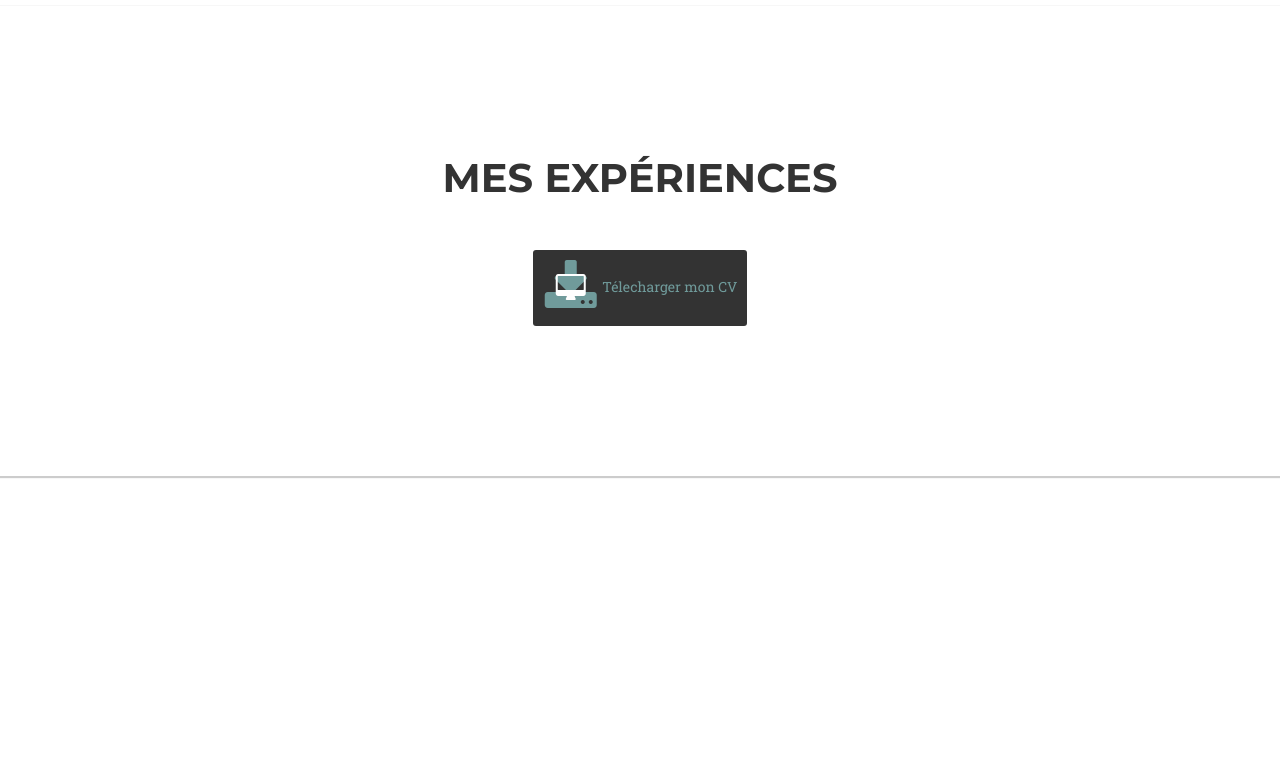
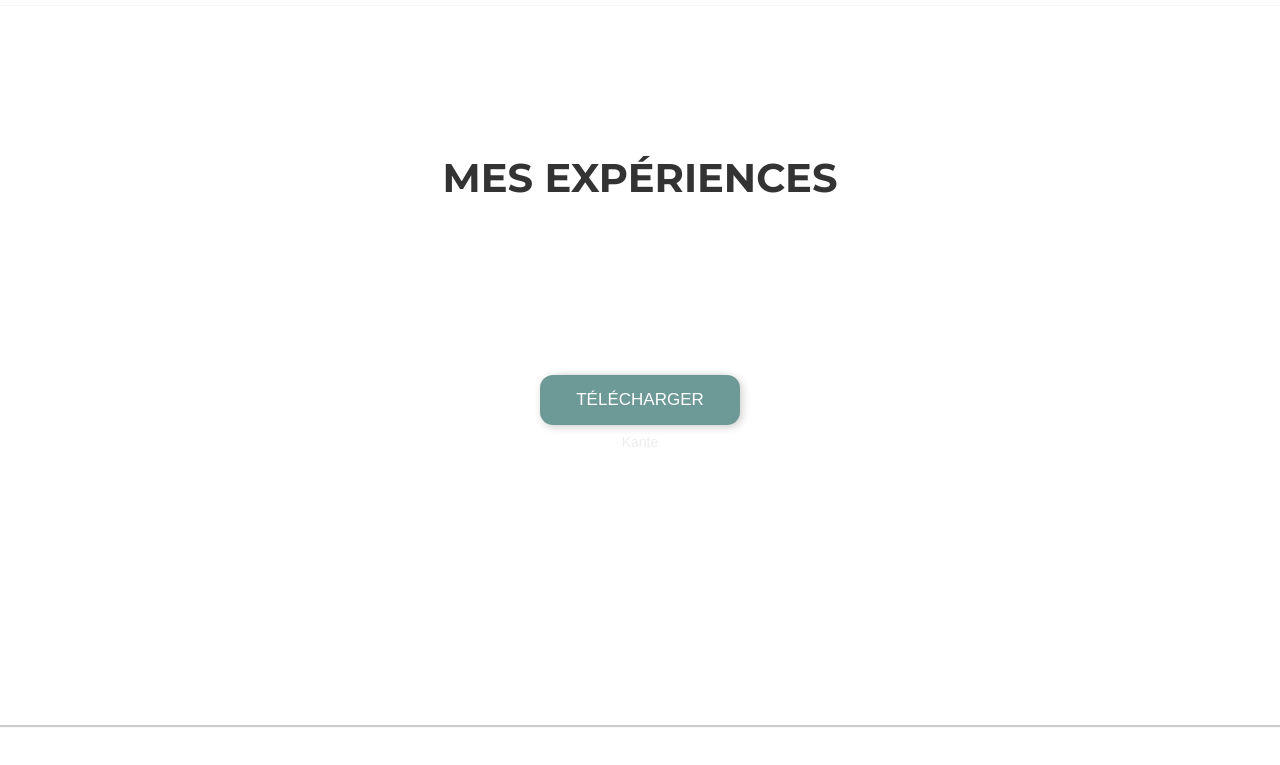
Before and after one commit to moussaKante/site_cv, a PHP site: page / in a window 1280 px wide. Shown: the part 2001-2766 px from the top of the page. Run offline with PHP 8.4, Linux system fonts and the light colour scheme; data comes from the database, SQL or seed files in the repository; data that the repository does not hold is empty; some libraries are stand-ins or nearby versions; some web fonts are replaced.

Commit message:
Mise a jour du style avec le nouveau bouton

```diff
--- a/front/css/styleFront.css
+++ b/front/css/styleFront.css
@@ -193,7 +193,8 @@ ul.social-buttons li a:active {
 
 
 
-/********************* FIN BOUTON ********************/
+/********************** FIN BOUTON ********************/
+/********************** FORM *************************/
 section#contact ::-webkit-input-placeholder {
   font-family: "Montserrat", "Helvetica Neue", Helvetica, Arial, sans-serif;
   text-transform: uppercase;
@@ -225,6 +226,19 @@ section#contact .form-control:focus {
   border-color: #6D9A97;
   box-shadow: none;
 }
+
+section#contact {
+  background-color: #222222;
+  background-image: url('../img/map-image.png');
+  background-position: center;
+  background-repeat: no-repeat;
+}
+section#contact .form-control:focus {
+  border-color: #6D9A97;
+  box-shadow: none;
+}
+
+/******************* FIN FORM **********************/
 
 .timeline > li .timeline-image {
     border: 3px solid #6D9A97;
@@ -264,7 +278,7 @@ header{
 
 /******************** BOUTON TELECHARGER  *************************/
 
-.BoutonTelechargement{
+/* .BoutonTelechargement{
 	background-color: #333333;
 	padding:  10px;
 	border-radius: 3px;
@@ -276,3 +290,53 @@ header{
 	color: #eeeeee;
 	text-decoration: none;
 }
+ */
+.button {
+    width: 200px;
+    margin: 150px auto;
+}
+
+.button a {
+    display: block;
+    height: 50px;
+    width: 200px;
+    color: white;
+    font: 17px/50px sans-serif,Helvetica;
+    text-decoration: none;
+    text-align: center;
+    text-transform: uppercase;
+    background: #6D9A97;
+}
+
+.button .top {
+    background: #333;
+    display: block;
+    height: 40px;
+    width: 180px;
+    margin: -50px 0 0 10px;
+    text-align: center;
+    font: 14px/45px sans-serif,Helvetica;
+    color: #eee;
+    position: absolute;
+    z-index: -1;
+    -webkit-transition: margin 0.7s cubic-bezier(0.6, -0.28, 0.74, 0.05);
+    -moz-transition: margin 0.7s cubic-bezier(0.6, -0.28, 0.74, 0.05);
+    -o-transition: margin 0.7s cubic-bezier(0.6, -0.28, 0.74, 0.05);
+    -ms-transition: margin 0.7s cubic-bezier(0.6, -0.28, 0.74, 0.05);
+    transition: margin 0.7s cubic-bezier(0.6, -0.28, 0.74, 0.05);
+}
+
+
+.button a, .top {
+    -webkit-border-radius: 10px;
+    -moz-border-radius: 10px;
+    border-radius: 13px;
+    -webkit-box-shadow: 2px 2px 8px rgba(0,0,0,0.2);
+    -moz-box-shadow: 2px 2px 8px rgba(0,0,0,0.2);
+    box-shadow: 2px 2px 8px rgba(0,0,0,0.2);
+}
+
+.button:hover .top {
+    margin: -80px 0 0 10px;
+    line-height: 35px;
+}
--- a/index.php
+++ b/index.php
@@ -181,7 +181,7 @@ $competence = $resultat->fetchAll();
                     </ul>
                 </div>
             </div>
-            <div class="col-md-12 text-center">
+            <!-- <div class="col-md-12 text-center">
                 <a class="BoutonTelechargement" href="">
                 <span class="fa-stack fa-2x">
                     <i class="fa fa-download fa-stack-2x text-primary"></i>
@@ -189,6 +189,10 @@ $competence = $resultat->fetchAll();
                 </span>
                 Télecharger mon CV
                 </a>
+            </div> -->
+            <div class="button">
+                <a href="#">Télécharger</a>
+                <p class="top">Nom du fichier :Thomas Kante</p>
             </div>
         </div>
     </section>
```
